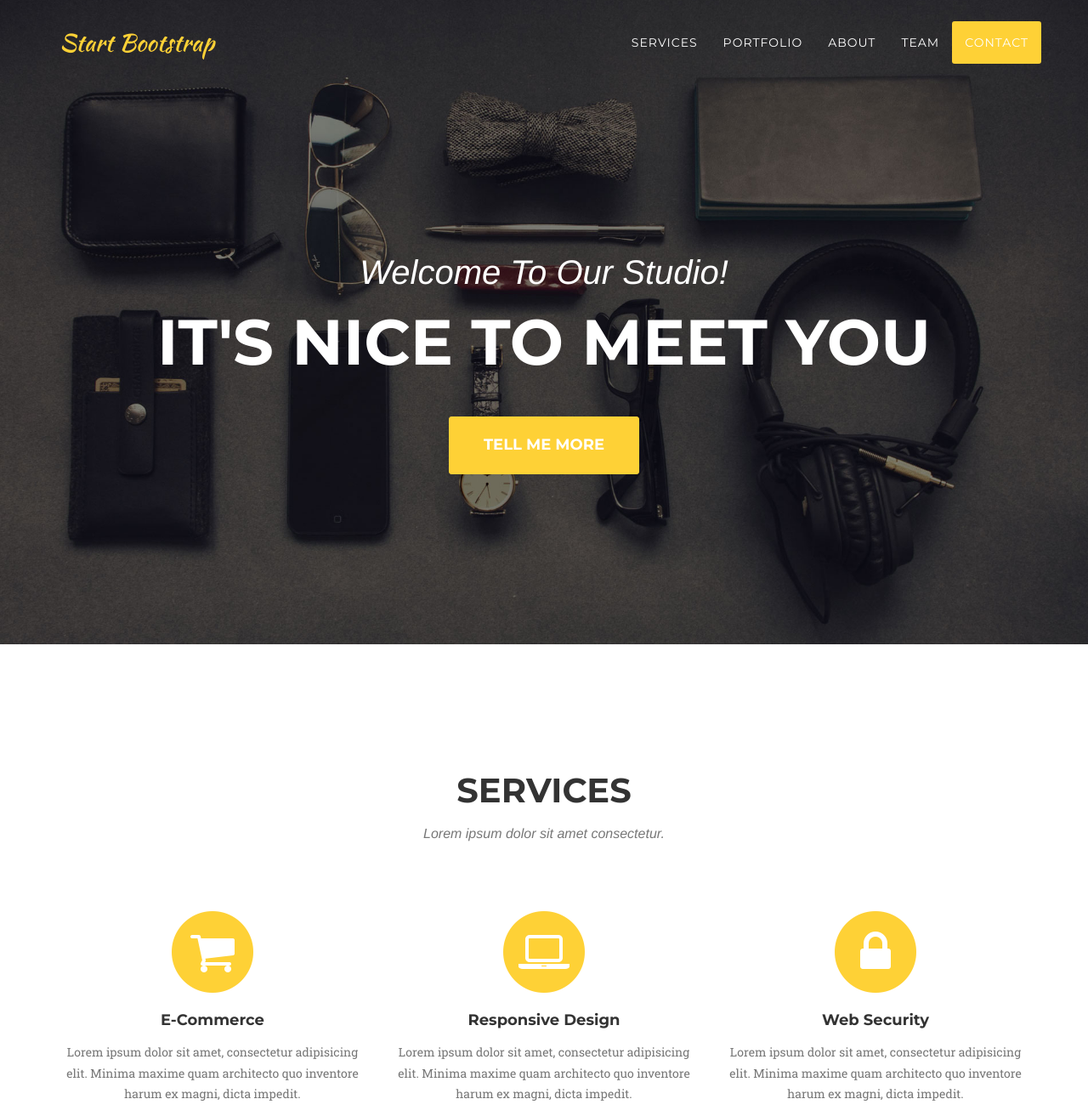
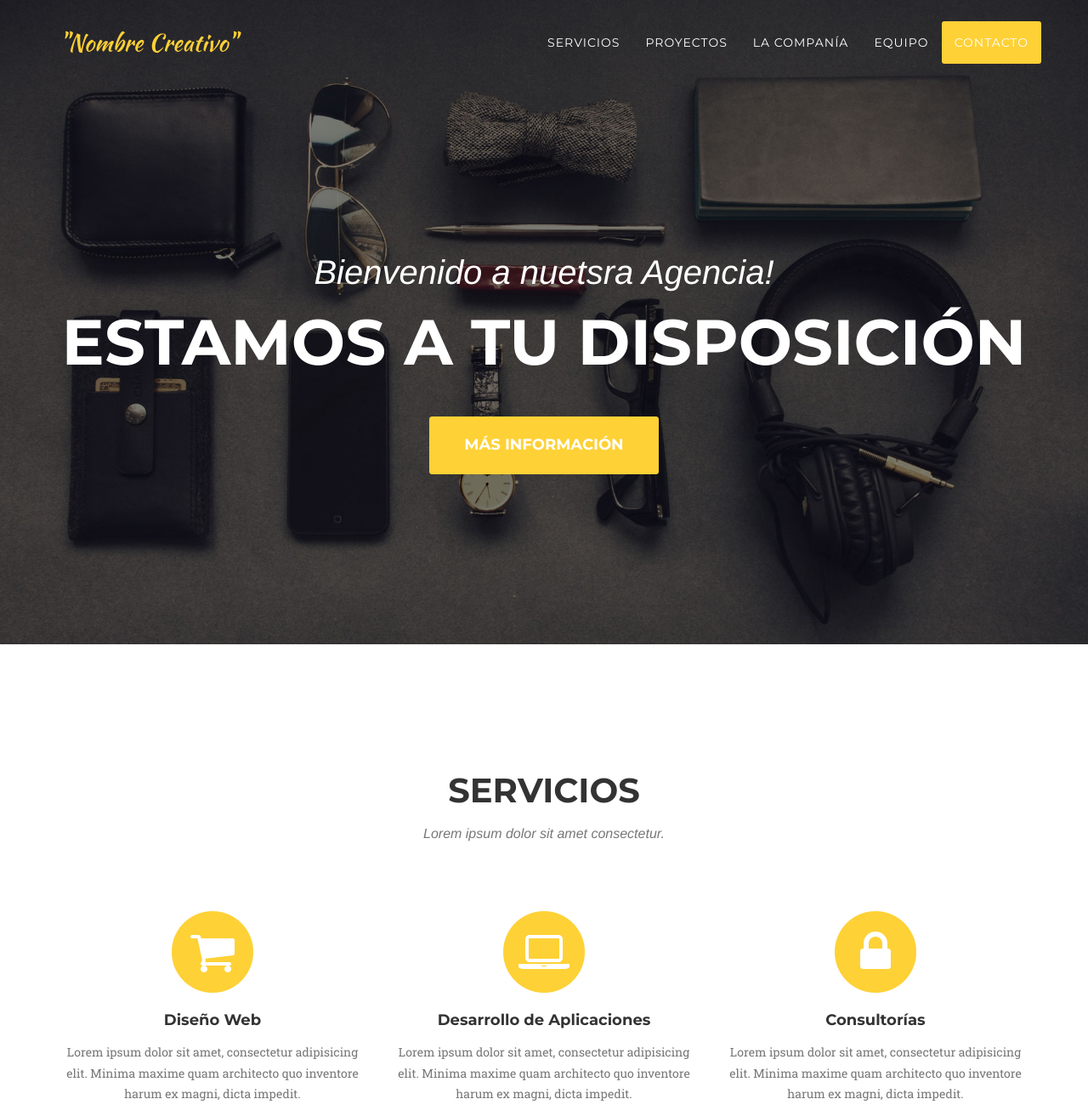
Before and after one commit to carlosrojaso/workshop1, a website: page workshop2/startbootstrap-agency-master/index.html in a window 1280 px wide. Shown: the top 1313 px of the page at 85% size. Drawn offline with nearby package versions, Linux system fonts and the light colour scheme; a web font is replaced by a local one.

Commit message:
Texto modificado

```diff
--- a/workshop2/startbootstrap-agency-master/css/agency.css
+++ b/workshop2/startbootstrap-agency-master/css/agency.css
@@ -184,7 +184,7 @@ fieldset[disabled] .btn-xl.active {
 }
 .navbar-custom .nav li a:hover,
 .navbar-custom .nav li a:focus {
-  color: #fed136;
+  color: #fed136s;
   outline: none;
 }
 .navbar-custom .navbar-nav > .active > a {
@@ -226,7 +226,7 @@ fieldset[disabled] .btn-xl.active {
   }
 }
 header {
-  background-image: url('../img/header-bg.jpg');
+  background-image: url('../img/santiago-header.jpg');
   background-repeat: no-repeat;
   background-attachment: scroll;
   background-position: center center;
--- a/workshop2/startbootstrap-agency-master/index.html
+++ b/workshop2/startbootstrap-agency-master/index.html
@@ -43,7 +43,7 @@
                 <button type="button" class="navbar-toggle" data-toggle="collapse" data-target="#bs-example-navbar-collapse-1">
                     <span class="sr-only">Toggle navigation</span> Menu <i class="fa fa-bars"></i>
                 </button>
-                <a class="navbar-brand page-scroll" href="#page-top">Start Bootstrap</a>
+                <a class="navbar-brand page-scroll" href="#page-top">"Nombre Creativo"</a>
             </div>
 
             <!-- Collect the nav links, forms, and other content for toggling -->
@@ -53,19 +53,19 @@
                         <a href="#page-top"></a>
                     </li>
                     <li>
-                        <a class="page-scroll" href="#services">Services</a>
+                        <a class="page-scroll" href="#services">Servicios</a>
                     </li>
                     <li>
-                        <a class="page-scroll" href="#portfolio">Portfolio</a>
+                        <a class="page-scroll" href="#portfolio">Proyectos</a>
                     </li>
                     <li>
-                        <a class="page-scroll" href="#about">About</a>
+                        <a class="page-scroll" href="#about">La Companía</a>
                     </li>
                     <li>
-                        <a class="page-scroll" href="#team">Team</a>
+                        <a class="page-scroll" href="#team">Equipo</a>
                     </li>
                     <li>
-                        <a class="page-scroll" href="#contact">Contact</a>
+                        <a class="page-scroll" href="#contact">Contacto</a>
                     </li>
                 </ul>
             </div>
@@ -78,9 +78,9 @@
     <header>
         <div class="container">
             <div class="intro-text">
-                <div class="intro-lead-in">Welcome To Our Studio!</div>
-                <div class="intro-heading">It's Nice To Meet You</div>
-                <a href="#services" class="page-scroll btn btn-xl">Tell Me More</a>
+                <div class="intro-lead-in"> Bienvenido a nuetsra Agencia! </div>
+                <div class="intro-heading"> Estamos a tu disposición</div>
+                <a href="#services" class="page-scroll btn btn-xl">Más Información</a>
             </div>
         </div>
     </header>
@@ -90,7 +90,7 @@
         <div class="container">
             <div class="row">
                 <div class="col-lg-12 text-center">
-                    <h2 class="section-heading">Services</h2>
+                    <h2 class="section-heading">Servicios</h2>
                     <h3 class="section-subheading text-muted">Lorem ipsum dolor sit amet consectetur.</h3>
                 </div>
             </div>
@@ -100,7 +100,7 @@
                         <i class="fa fa-circle fa-stack-2x text-primary"></i>
                         <i class="fa fa-shopping-cart fa-stack-1x fa-inverse"></i>
                     </span>
-                    <h4 class="service-heading">E-Commerce</h4>
+                    <h4 class="service-heading"> Diseño Web</h4>
                     <p class="text-muted">Lorem ipsum dolor sit amet, consectetur adipisicing elit. Minima maxime quam architecto quo inventore harum ex magni, dicta impedit.</p>
                 </div>
                 <div class="col-md-4">
@@ -108,7 +108,7 @@
                         <i class="fa fa-circle fa-stack-2x text-primary"></i>
                         <i class="fa fa-laptop fa-stack-1x fa-inverse"></i>
                     </span>
-                    <h4 class="service-heading">Responsive Design</h4>
+                    <h4 class="service-heading"> Desarrollo de Aplicaciones</h4>
                     <p class="text-muted">Lorem ipsum dolor sit amet, consectetur adipisicing elit. Minima maxime quam architecto quo inventore harum ex magni, dicta impedit.</p>
                 </div>
                 <div class="col-md-4">
@@ -116,7 +116,7 @@
                         <i class="fa fa-circle fa-stack-2x text-primary"></i>
                         <i class="fa fa-lock fa-stack-1x fa-inverse"></i>
                     </span>
-                    <h4 class="service-heading">Web Security</h4>
+                    <h4 class="service-heading"> Consultorías </h4>
                     <p class="text-muted">Lorem ipsum dolor sit amet, consectetur adipisicing elit. Minima maxime quam architecto quo inventore harum ex magni, dicta impedit.</p>
                 </div>
             </div>
@@ -128,7 +128,7 @@
         <div class="container">
             <div class="row">
                 <div class="col-lg-12 text-center">
-                    <h2 class="section-heading">Portfolio</h2>
+                    <h2 class="section-heading">Proyectos</h2>
                     <h3 class="section-subheading text-muted">Lorem ipsum dolor sit amet consectetur.</h3>
                 </div>
             </div>
@@ -226,7 +226,7 @@
         <div class="container">
             <div class="row">
                 <div class="col-lg-12 text-center">
-                    <h2 class="section-heading">About</h2>
+                    <h2 class="section-heading">La Companía</h2>
                     <h3 class="section-subheading text-muted">Lorem ipsum dolor sit amet consectetur.</h3>
                 </div>
             </div>
@@ -307,7 +307,7 @@
         <div class="container">
             <div class="row">
                 <div class="col-lg-12 text-center">
-                    <h2 class="section-heading">Our Amazing Team</h2>
+                    <h2 class="section-heading">Conoce a nuestro equipo</h2>
                     <h3 class="section-subheading text-muted">Lorem ipsum dolor sit amet consectetur.</h3>
                 </div>
             </div>
@@ -399,7 +399,7 @@
         <div class="container">
             <div class="row">
                 <div class="col-lg-12 text-center">
-                    <h2 class="section-heading">Contact Us</h2>
+                    <h2 class="section-heading">Contáctanos</h2>
                     <h3 class="section-subheading text-muted">Lorem ipsum dolor sit amet consectetur.</h3>
                 </div>
             </div>
@@ -430,7 +430,7 @@
                             <div class="clearfix"></div>
                             <div class="col-lg-12 text-center">
                                 <div id="success"></div>
-                                <button type="submit" class="btn btn-xl">Send Message</button>
+                                <button type="submit" class="btn btn-xl">Enviar</button>
                             </div>
                         </div>
                     </form>
```
Also changed, not shown: 1 other file.
